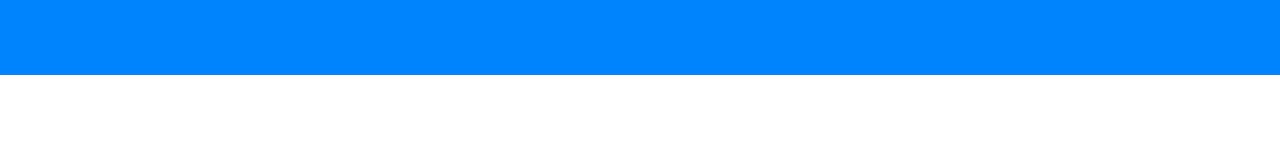
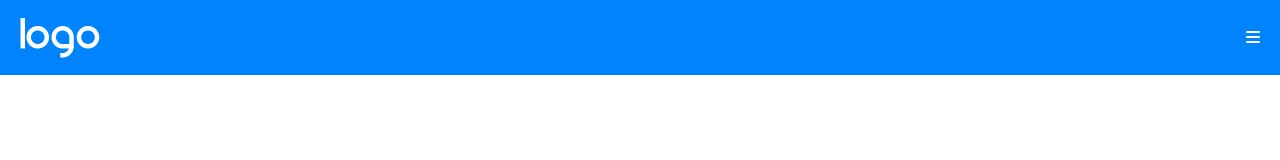
Before and after one commit to stedfl/htmlcss-responsive-layout, a plain HTML site: page index.html in a window 1280 px wide. Drawn offline with Linux system fonts and the light colour scheme.

Commit message:
add header elements

```diff
--- a/css/style.css
+++ b/css/style.css
@@ -8,16 +8,46 @@ body {
   background-color: #ffffff;
   font-family: 'Lucida Sans', 'Lucida Sans Regular', 'Lucida Grande', 'Lucida Sans Unicode', Geneva, Verdana, sans-serif;
 }
- .d-flex {
-  display: flex;
- }
 
  .bg-violet {
   background-color: #9792e4;
  }
+
+ .container {
+  padding: 0 20px;
+  height: 100%;
+}
+
+.row {
+  display: flex;
+}
+
+a {
+  text-decoration: none;
+}
 
  header {
   height: 75px;
   background-color: #0084fd;
   color: #ffffff;
  }
+
+ header .icon.bars::before {
+  content: "\f0c9";
+  font-family: "Font Awesome 6 Free";
+  font-weight: 900;
+ }
+
+ header .row {
+  justify-content: space-between;
+  align-items: center;
+  height: 100%;
+ }
+
+ header .col img {
+  vertical-align: middle;
+ }
+
+ header a {
+  color: #ffffff;
+ }
--- a/index.html
+++ b/index.html
@@ -10,7 +10,20 @@
 </head>
 <body>
   <header>
-    <div class="container"></div>
+    <div class="container">
+      <div class="row">
+        <div class="col">
+          <img src="img/logo.png" alt="Logo">
+        </div>
+        <div class="col">
+          <nav>
+            <a href="#
+            "><span class="icon bars"></span></a>
+            </span>
+          </nav>
+        </div>
+      </div>
+    </div>
   </header>
   <main>
     <section class="demo">
```
